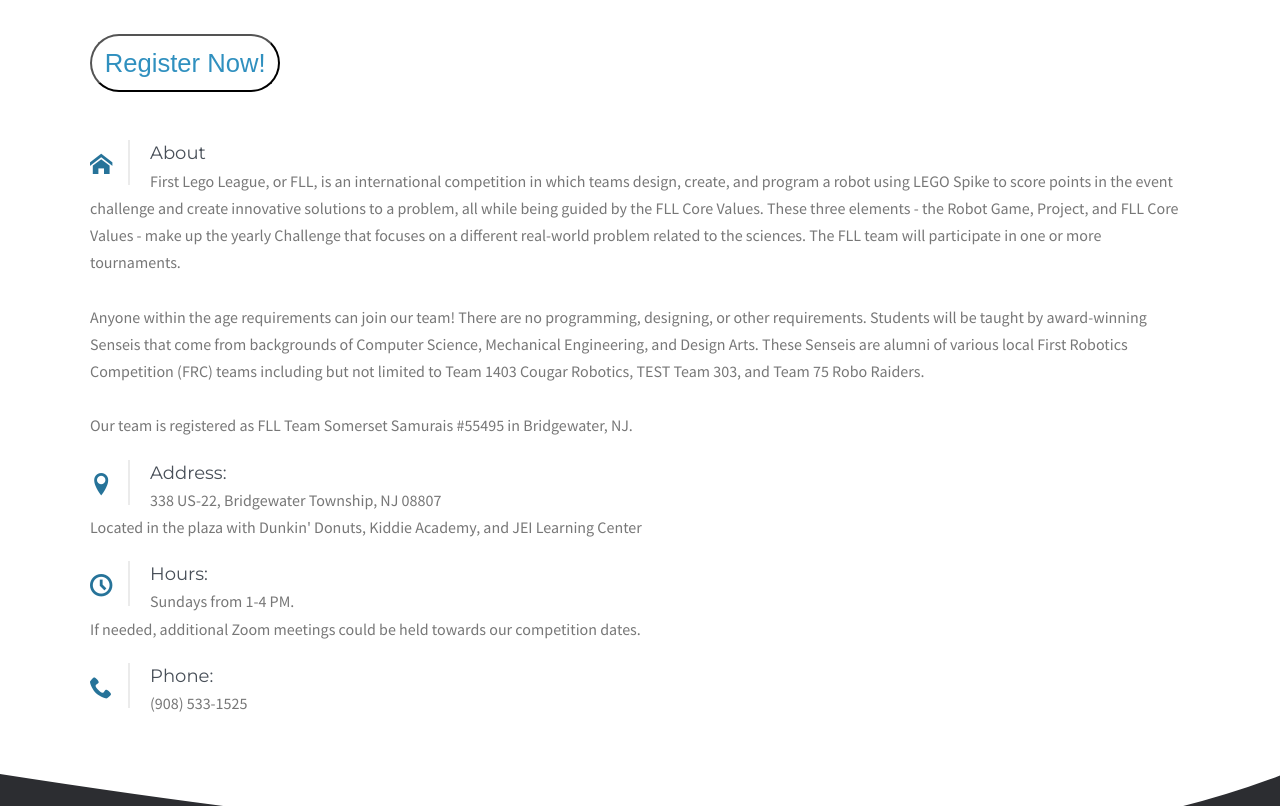
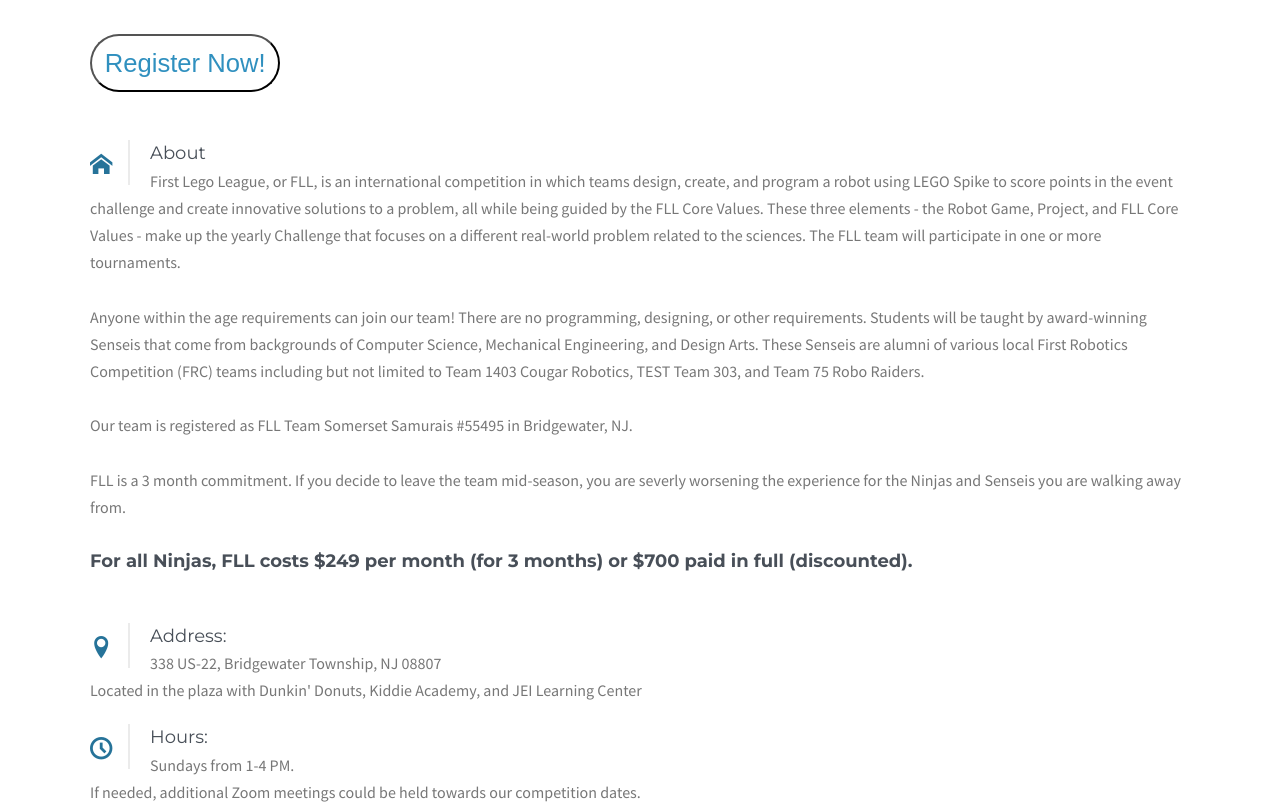
Before and after one commit to somersetcountycoding/somersetcountycoding.github.io, a plain HTML site: page fll.html in a window 1280 px wide. Shown: the part 294-1100 px from the top of the page. Drawn offline with nearby package versions, Linux system fonts and the light colour scheme; files whose address does not match are found by name.

Commit message:
Update fll.html

```diff
--- a/fll.html
+++ b/fll.html
@@ -119,6 +119,15 @@
                                 <br>
                                 <br>
                                 Our team is registered as FLL Team Somerset Samurais #55495 in Bridgewater, NJ.
+                                <br>
+                                <br>
+                                FLL is a 3 month commitment. If you decide to leave the
+                                team mid-season, you
+                                are severly worsening the experience for the Ninjas and Senseis you are walking away
+                                from.
+                                <br><br><span style="font-weight: 550;">For all Ninjas, FLL costs $249 per month
+                                    (for 3 months) or $700 paid in full (discounted).</span>
+                                <br><br>
                             </p>
                         </div>
 
```
